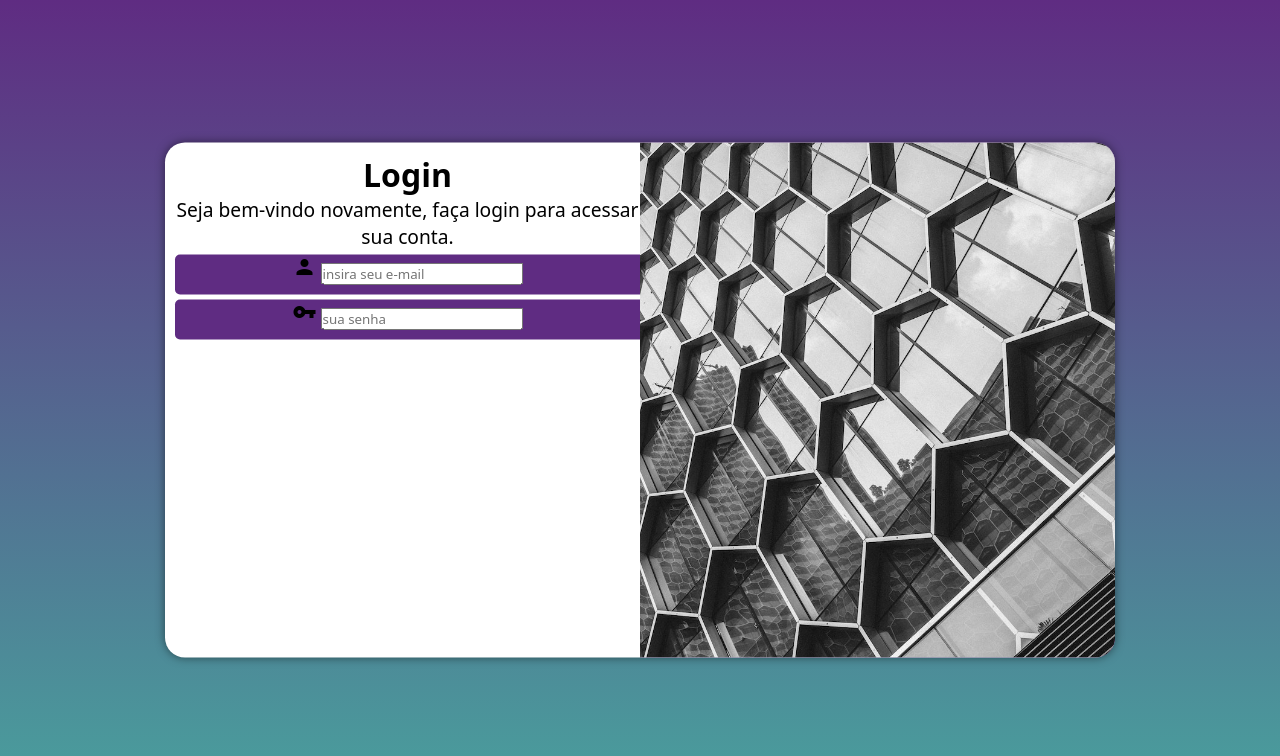
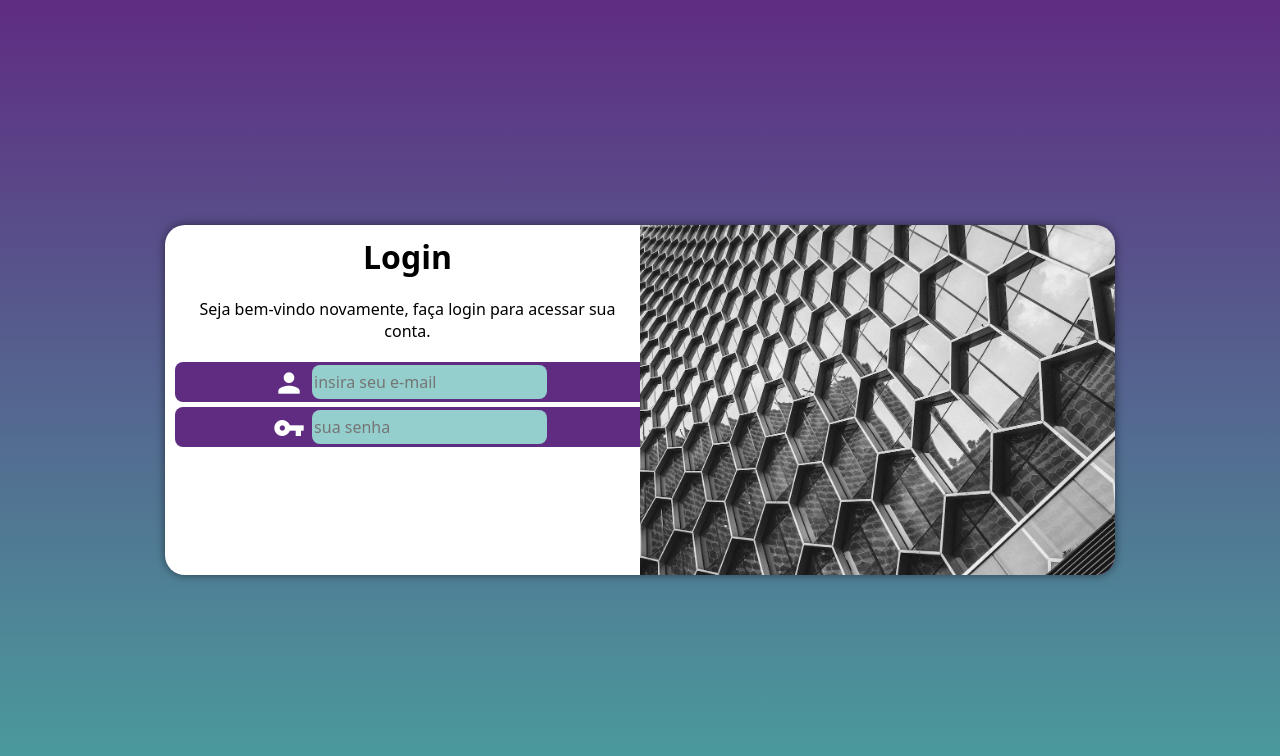
Before and after one commit to viniciusgusttavo/projeto-login, a plain HTML site: page index.html in a window 1280 px wide. Drawn offline with Linux system fonts and the light colour scheme.

Commit message:
Att nas configs do form

```diff
--- a/estilos/media-query.css
+++ b/estilos/media-query.css
@@ -8,13 +8,14 @@
   Tela Grande: acima de 1200px
 */
 
-@media screen and (min-width: 768px) and (max-width: 992px) {
+@media screen and (min-width: 768px) and (max-width: 992px) { /*CONFIG PARA TABLET*/
   body {
     background-image: linear-gradient(to top, #49a09d, #5f2c82);
   }
 
   section#login {
     width: 80vw;
+    height: 280px;
   }
 
   section#login > div#img {
@@ -29,7 +30,7 @@
   }
 }
 
-@media screen and (min-width: 992px) {
+@media screen and (min-width: 992px) { /* CONFIG PARA DESKTOP */
   body {
     background-image: linear-gradient(to top, #49a09d, #5f2c82);
   }
@@ -37,6 +38,7 @@
 
   section#login {
     width: 950px;
+    height: 350px;
   }
 
   section#login > div#img {
@@ -51,7 +53,8 @@
   }
 
   div#form > p {
-    font-size: 1.2em;
+    font-size: 1em;
+    margin: 20px 0px;
 }
 
 div#form > h1 {
--- a/estilos/style.css
+++ b/estilos/style.css
@@ -29,15 +29,15 @@ section#login {
     position: absolute;
     top: 50%;
     left: 50%;
-    transform: translate(-50%, -50%);
     overflow: hidden;
 
     background-color: white;
-    width: 250px;
+    width: 255px;
     height: 515px;
     border-radius: 20px;
     box-shadow: 0px 0px 10px rgba(0, 0, 0, 0.500);
 
+    transform: translate(-50%, -50%);
     transition: width .5s, height .5s;
     transition-timing-function: ease;
 }
@@ -65,11 +65,11 @@ div#form > p {
 }
 
 form > div.campo {
+    background-color: #5f2c82;
     display: block;
-    background-color: #5f2c82;
     width: 100%;
     height: 40px;
-    border-radius: 5px;
+    border-radius: 8px;
     margin: 5px 0px;
 }
 
@@ -77,16 +77,39 @@ div.campo > label {
     display: none;
 }
 
+div.campo > span {
+    color: white;
+    font-size: 2em;
+    width: 40px;
+    padding: 5px;
+}
+
+div.campo > input {
+    background-color: #94cfcd;
+    font-size: 1em;
+    height: 85%;
+    border-radius: 8px;
+    border: 0px;
+    padding: 2px;
+    transform: translateY(-11px);
+}
+
+div.campo > input:focus-within {
+    background-color: white;
+}
+
 form > input[type=submit] {
     display: block;
     font-size: 1em;
     width: 100%;
     height: 40px;
-    background-color: #49a09d;
+    background-color: #53aaa7;
     color: white;
     border: none;
     border-radius: 5px;
+    cursor: pointer;
 }
+
 
 form >input[type=submit]:hover {
     background-color: #2d6462;
```
